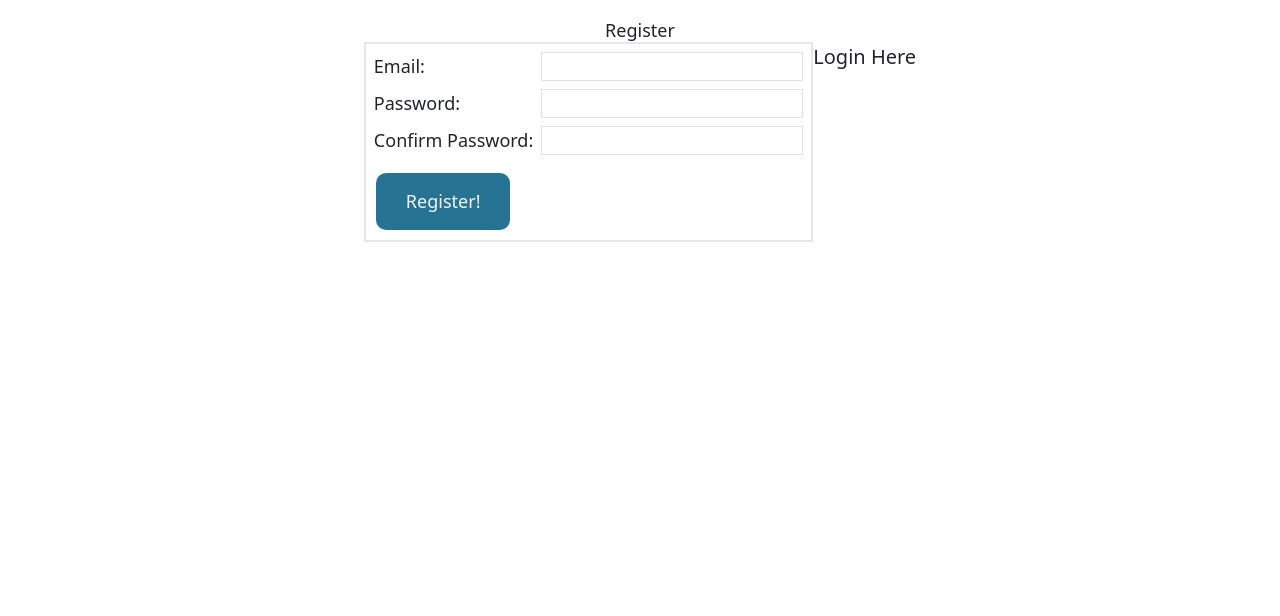
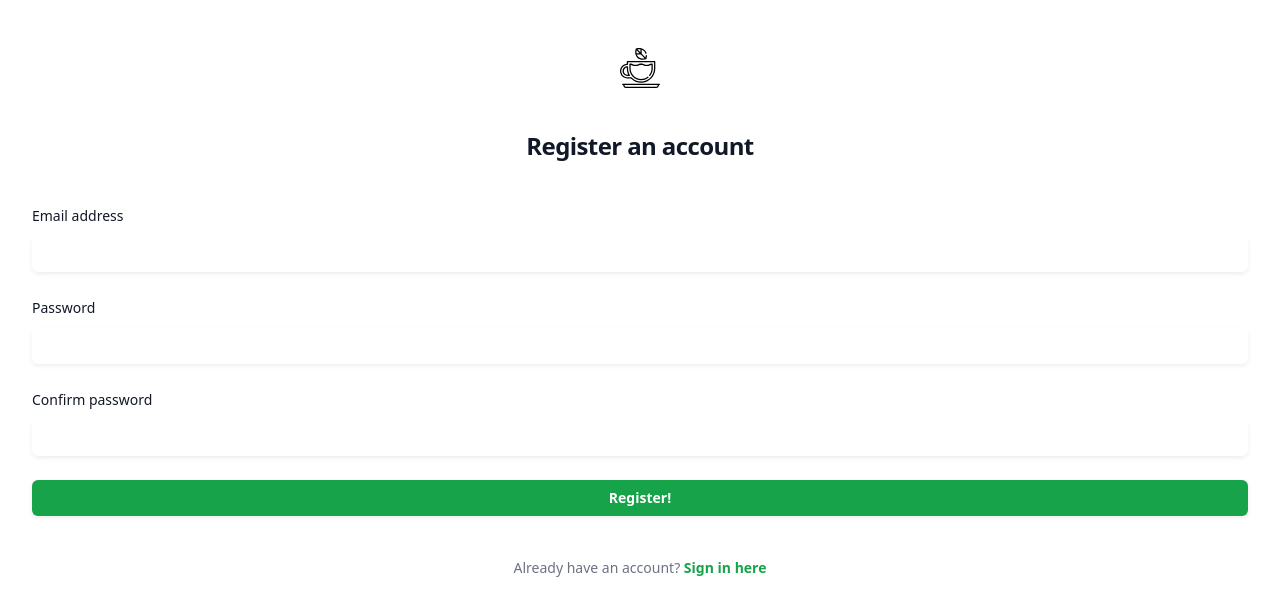
Before and after one commit to AndieRowell/cafe-frontend, a Next.js app in the folder fastapi-frontend/: page /register in a window 1280 px wide. Shown: the top 616 px of the page. Built offline with nearby package versions, Linux system fonts and the light colour scheme.

Commit message:
fixed registration

```diff
--- a/fastapi-frontend/src/pages/login.js
+++ b/fastapi-frontend/src/pages/login.js
@@ -48,9 +48,7 @@
   };
   //------------------------------------------------------------------------------------------------------------------------------
   return (
-    <div>
-      <div>
-        <h1>Login</h1>
+
         <div className="flex min-h-full flex-1 flex-col justify-center px-6 py-12 lg:px-8">
           <div className="sm:mx-auto sm:w-full sm:max-w-sm">
             <img
@@ -134,8 +132,6 @@
             </p>
           </div>
         </div>
-      </div>
-    </div>
   );
 }
 
--- a/fastapi-frontend/src/pages/register.js
+++ b/fastapi-frontend/src/pages/register.js
@@ -1,15 +1,15 @@
 //! registration page/form for anonymous users to become authenticated users
 
-import React, { useEffect, useState,} from "react";
+import React, { useEffect, useState } from "react";
 import AuthService from "../services/auth.service";
 import { useRouter } from "next/navigation";
 import { useGlobalState } from "../context/GlobalState";
-import styles from '../styles/global.module.css';
+//import styles from '../styles/global.module.css';
 import { jwtDecode } from "jwt-decode";
-import Link from 'next/link';
+import Link from "next/link";
 //------------------------------------------------------------------------------------------------------------------------------
 function RegisterPage() {
-  const {state, dispatch} = useGlobalState();
+  const { state, dispatch } = useGlobalState();
   const router = useRouter();
   const [user, setUser] = useState({
     password: "",
@@ -34,33 +34,47 @@
         //let data = jwtDecode(resp.access_token);
         let data = jwtDecode(resp.data.access_token, { header: true });
         await dispatch({
-            type: 'SET_USER',
+          type: "SET_USER",
           payload: data,
         });
-        console.log('Login success');
-        router.push('/');
+        console.log("Login success");
+        router.push("/");
       } else {
-          console.log('Login failed');
-          dispatch({ type: 'LOGOUT_USER' });
+        console.log("Login failed");
+        dispatch({ type: "LOGOUT_USER" });
       }
-
     } catch (error) {
-      console.error('Registration failed:', error);
+      console.error("Registration failed:", error);
     }
   }
   //------------------------------------------------------------------------------------------------------------------------------
   return (
+    <div className="flex min-h-full flex-1 flex-col justify-center px-6 py-12 lg:px-8">
+      <div className="sm:mx-auto sm:w-full sm:max-w-sm">
+        <img
+          className="mx-auto h-10 w-auto"
+          src="/assets/tempteacuplogo.svg"
+          alt="temp app logo"
+          href="/login"
+        />
+        <h2 className="mt-10 text-center text-2xl font-bold leading-9 tracking-tight text-gray-900">
+          Register an account
+        </h2>
+      </div>
+
+      <div className="mt-10 sm:mx-auto sm:w-full sm:mx-w-sm">
+        <form className="space-y-6" onSubmit={handleRegister}>
           <div>
-      <div className={styles.container}>
-        <h1>Register</h1>
-      <div className="flex">
-        <form className="mx-auto border-2 bg-mtgray" onSubmit={handleRegister}>
-
-          <div className="flex justify-between m-2 items-center space-x-2">
-            <label htmlFor="email">Email:</label><br></br>
+            <label
+              htmlFor="email"
+              className="block text-sm font-medium leading-6 text-gray-900"
+            >
+              Email address
+            </label>
+            <div className="mt-2">
               <input
-              className="border"
-              type="text"
+                className="block w-full rounded-md border-0 py-1.5 text-gray-900 shadow-sm ring-1 ring-inset ring-gray-300 placeholder:text-gray-400 focus:ring-2 focus:ring-insert focus:ring-green-600 sm:text-sm sm:leading-6"
+                type="email"
                 id="email"
                 required
                 onChange={(e) => {
@@ -71,31 +85,49 @@
                 }}
               />
             </div>
-          <div className="flex justify-between m-2 items-center space-x-2">
-            <label htmlFor="password">Password:</label><br></br>
+          </div>
+          <div>
+            <div className="flex items-center justify-between">
+              <label
+                htmlFor="password"
+                className="block text-sm font-medium leading-6 text-gray-900"
+              >
+                Password
+              </label>
+            </div>
+            <div className="mt-2">
               <input
-              className="border"
+                className="block w-full rounded-md border-0 py-1.5 text-gray-900 shadow-sm ring-1 ring-insert ring-gray-300 placeholder:text-gray-400 focus:ring-2 focus:ring-inset focus:ring-green-600 sm:text-sm sm:leading-6"
                 type="password"
                 id="password"
+                name="password"
                 required
                 onChange={(e) => handleChange("password", e.target.value)}
               />
             </div>
-          <div className="flex justify-between m-2 items-center space-x-2">
-            <label htmlFor="passwordConf">Confirm Password:</label><br></br>
+          </div>
+          <div>
+            <label
+              htmlFor="passwordConf"
+              className="block text-sm font-medium leading-6 text-gray-900"
+            >
+              Confirm password
+            </label>
+            <div className="mt-2">
               <input
-              className="border"
+                className="block w-full rounded-md border-0 py-1.5 text-gray-900 shadow-sm ring-1 ring-inset ring-gray-300 placeholder:text-gray-400 focus:ring-2 focus:ring-insert focus:ring-green-600 sm:text-sm sm:leading-6"
                 type="password"
                 id="passwordConf"
                 required
                 onChange={(e) => handleChange("passwordConf", e.target.value)}
               />
             </div>
-          <div className="flex">
+          </div>
+          <div>
             <input
               type="submit"
               value="Register!"
-              className={styles.button}
+              className="flex w-full justify-center rounded-md bg-green-600 px-3 py-1.5 text-sm font-semibold leading-6 text-white shadow-sm hover:bg-green-500 focus-visible:outline focus-visible:outline-2 focus-visible:outline-offset-2 focus-visible:outline-green-600"
               disabled={
                 user.password &&
                 user.password.length >= 8 &&
@@ -107,10 +139,15 @@
             />
           </div>
         </form>
-        <Link href="/login" className={styles.link}>
-            Login Here
+        <p className="mt-10 text-center text-sm text-gray-500">
+          Already have an account?{" "}
+          <Link
+            href="/login"
+            className="font-semibold leading-6 text-green-600 hover:text-green-500"
+          >
+            Sign in here
           </Link>
-      </div>
+        </p>
       </div>
     </div>
   );
```
Lines whose indentation alone changed are shown as unchanged.
